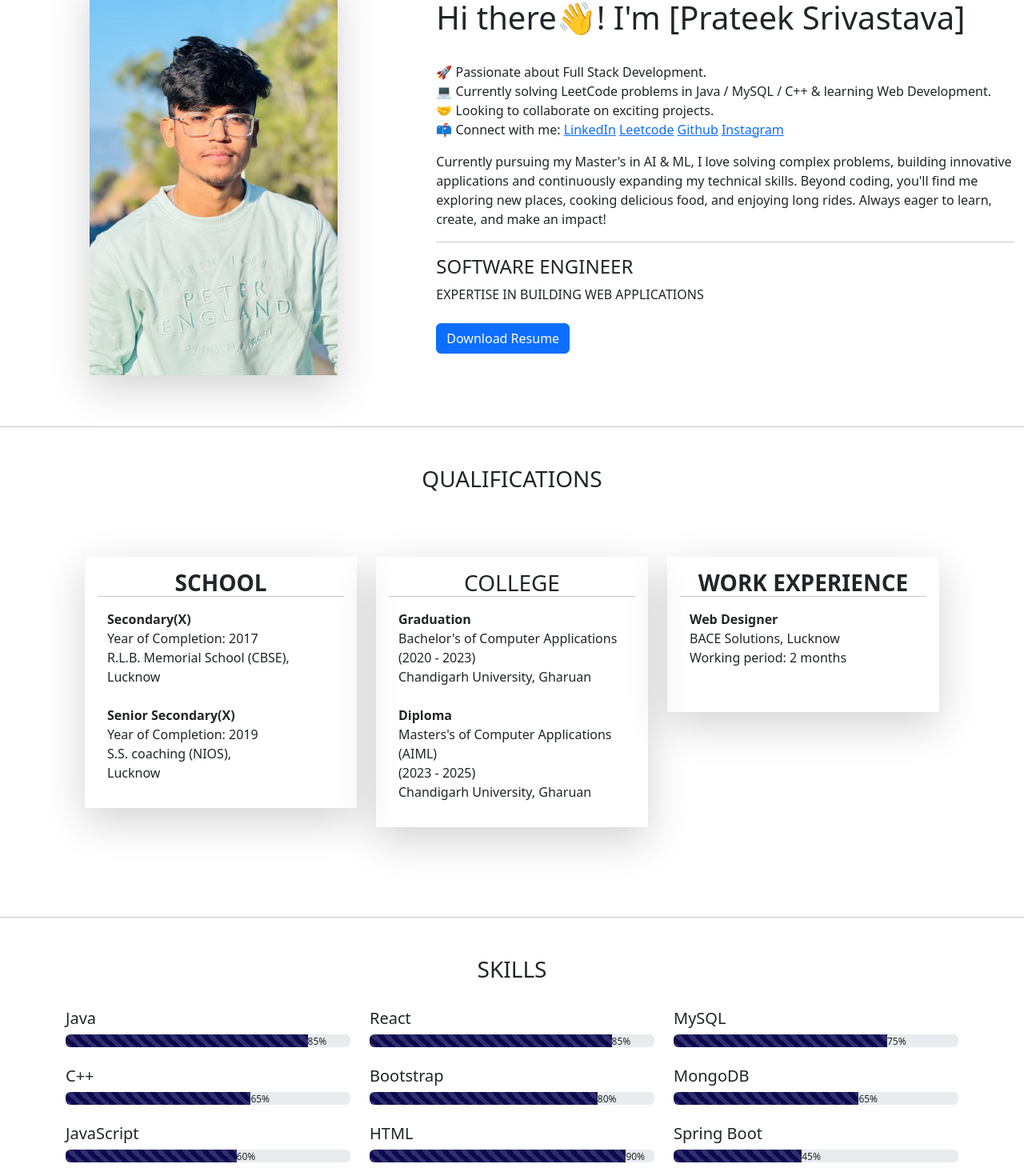
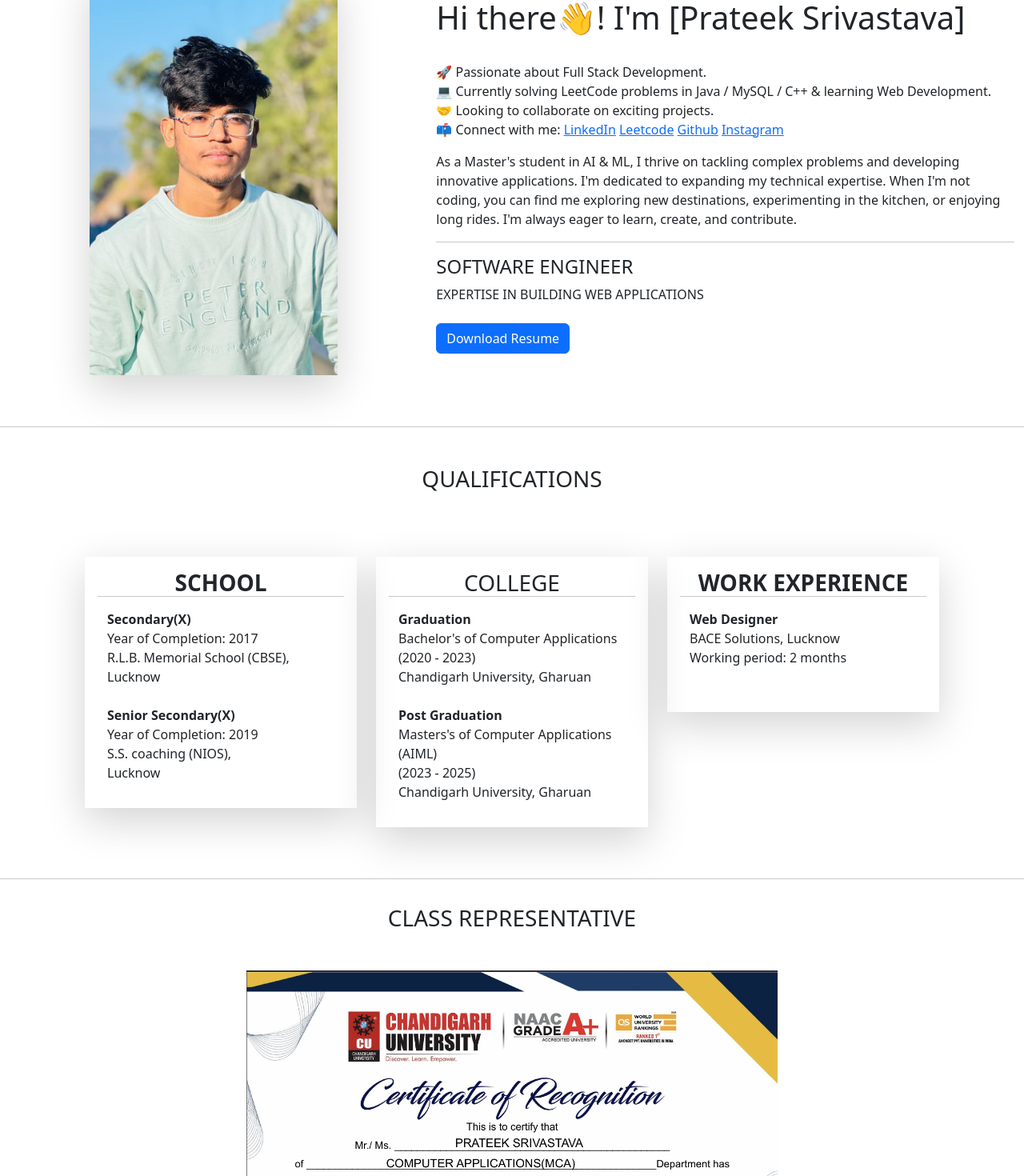
Before and after one commit to prateekSri1110/PrateekSrivastava, a React (Vite) app: page / in a window 1280 px wide. Shown: the part 181-1651 px from the top of the page at 80% size. Built offline with nearby package versions, Linux system fonts and the light colour scheme; the HTML template or start-up script is replaced by a standard one.

Commit message:
new component and about update

```diff
--- a/src/App.jsx
+++ b/src/App.jsx
@@ -5,6 +5,7 @@ import Footer from './component/footer.jsx'
 import Qualifications from './component/qualifications.jsx'
 import Skills from './component/skills.jsx'
 import Projects from './component/projects.jsx'
+import Extra from './component/extras.jsx'
 
 function App() {
 
@@ -13,6 +14,7 @@ function App() {
       <Navigator />
       <About />
       <Qualifications />
+      <Extra />
       <Skills />
       <Projects />
       <Footer />
--- a/src/component/about.jsx
+++ b/src/component/about.jsx
@@ -19,7 +19,7 @@ export default function About() {
                             🤝 Looking to collaborate on exciting projects.<br />
                             📫 Connect with me: <a href="https://www.linkedin.com/in/prateek-srivastava-1005/">LinkedIn</a> <a href="https://leetcode.com/u/prateekxri/">Leetcode</a> <a href="https://github.com/prateekSri1110">Github</a> <a href="https://www.instagram.com/prateekxri/">Instagram</a>
                         </p>
-                        <p className="para">Currently pursuing my Master's in AI & ML, I love solving complex problems, building innovative applications and continuously expanding my technical skills. Beyond coding, you'll find me exploring new places, cooking delicious food, and enjoying long rides. Always eager to learn, create, and make an impact!</p>
+                        <p className="para">As a Master's student in AI & ML, I thrive on tackling complex problems and developing innovative applications. I'm dedicated to expanding my technical expertise. When I'm not coding, you can find me exploring new destinations, experimenting in the kitchen, or enjoying long rides. I'm always eager to learn, create, and contribute.</p>
                         <hr />
                         <h4>SOFTWARE ENGINEER</h4>
                         <span className="text-uppercase text-center">Expertise
--- /dev/null
+++ b/src/component/extras.jsx
@@ -0,0 +1,21 @@
+import CR from "../assets/CR.png"
+const Extra = () => {
+    return (
+        <>
+            <hr />
+            <div className="container p-3">
+                <h3 className="mb-5 text-center">CLASS REPRESENTATIVE</h3>
+                <img src={CR} style={style} class="mx-auto d-block img-fluid" alt="CR"></img>
+            </div>
+        </>
+    )
+}
+
+const style = {
+    width: "60%",
+    height: "auto",
+    maxwidth: "100%",
+    // display: "block",
+}
+
+export default Extra;
--- a/src/component/qualifications.jsx
+++ b/src/component/qualifications.jsx
@@ -26,7 +26,7 @@ export default function Qualifications() {
                             <hr />
                             <p className="card-text">
                                 <b>Graduation</b><br />Bachelor's of Computer Applications<br />(2020 - 2023)<br />Chandigarh University, Gharuan<br /><br />
-                                <b>Diploma</b><br />Masters's of Computer Applications (AIML)<br />(2023 - 2025)<br />Chandigarh University, Gharuan
+                                <b>Post Graduation</b><br />Masters's of Computer Applications (AIML)<br />(2023 - 2025)<br />Chandigarh University, Gharuan
                             </p><br />
                         </div>
                     </div>
```
Also changed, not shown: src/assets/CR.png (added).
